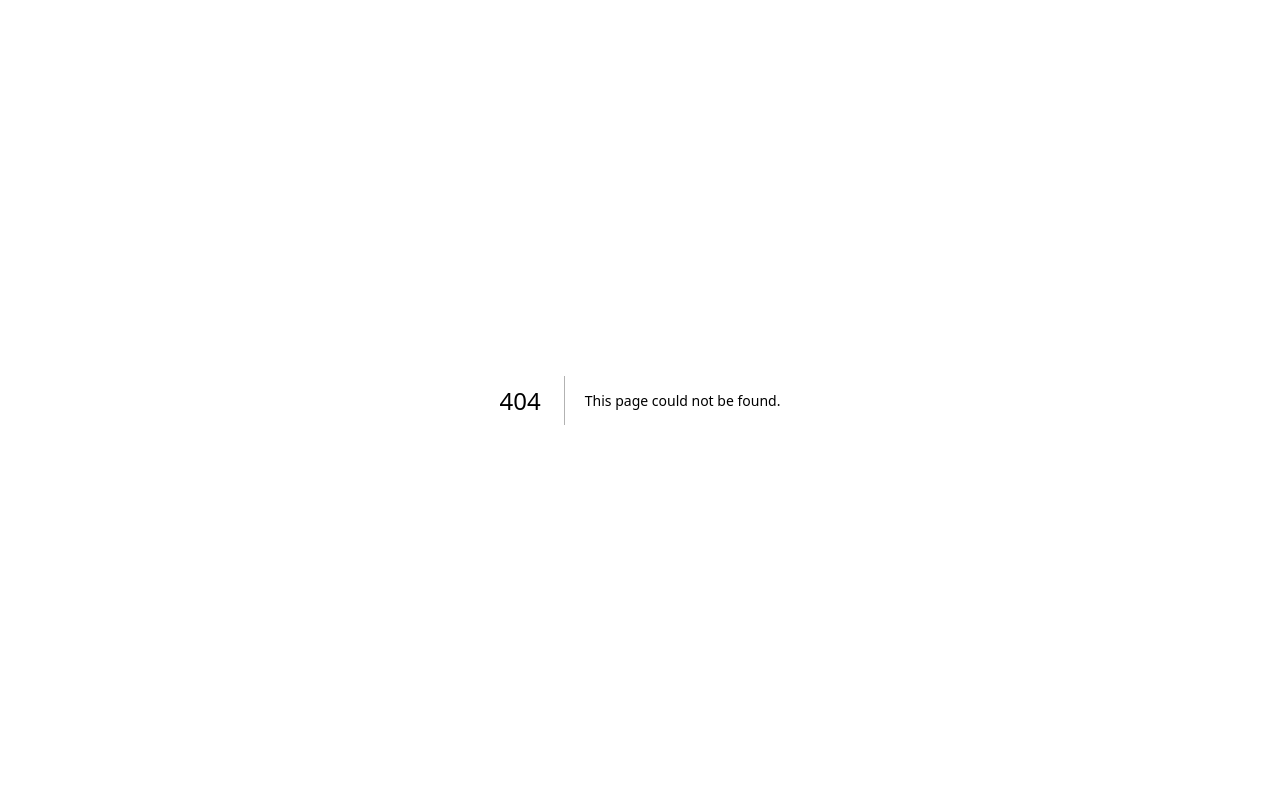
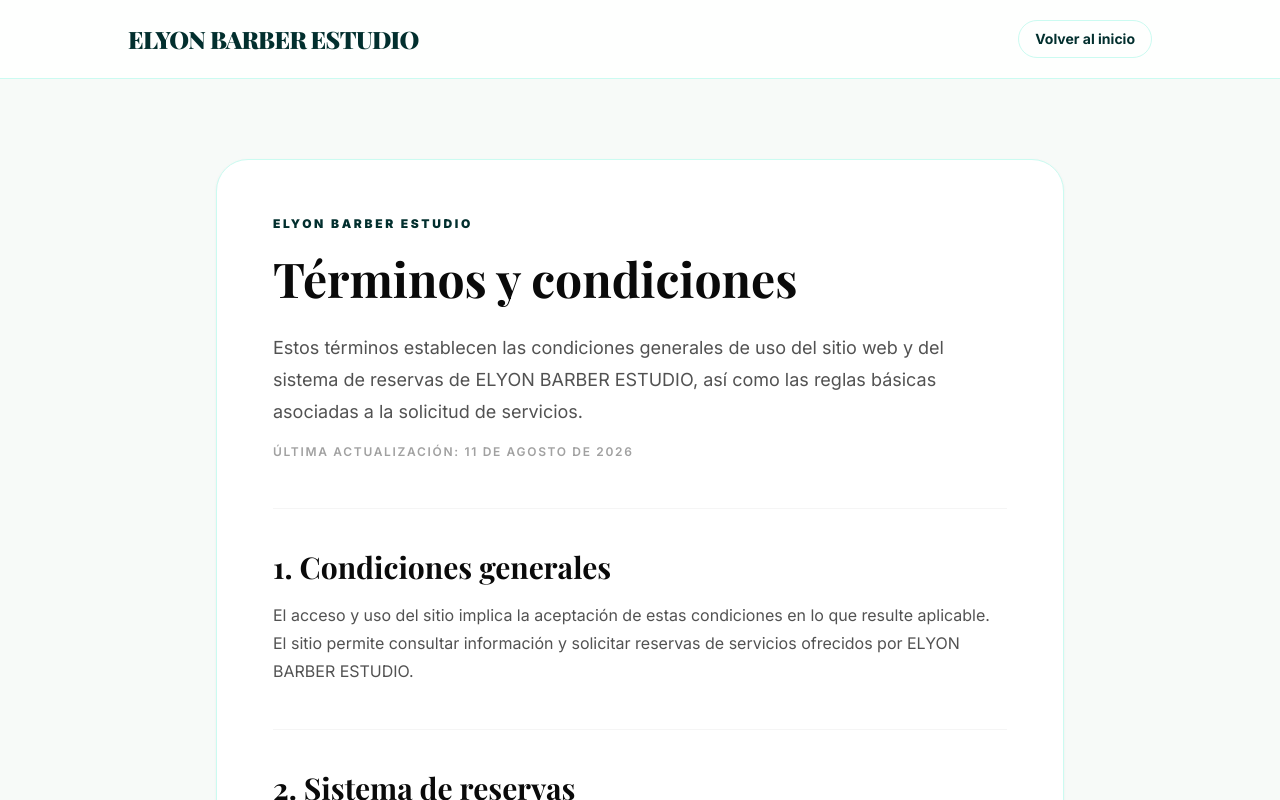
Before and after one commit to OliverDev7/barberElyon, a Next.js app: page /terminos-y-condiciones in a window 1280 px wide. Before the commit this address had no page. Shown: the top 800 px of the page. Built offline with nearby package versions, Linux system fonts and the light colour scheme; a web font is replaced by a local one.

Commit message:
feat(legal): add terms and conditions page

```diff
--- /dev/null
+++ b/src/app/terminos-y-condiciones/page.tsx
@@ -0,0 +1,17 @@
+import { LegalPage } from "@/components/LegalPage";
+
+export const metadata = { title: "Términos y condiciones | ELYON BARBER ESTUDIO", description: "Términos y condiciones del sitio y sistema de reservas de ELYON BARBER ESTUDIO." };
+
+export default function TerminosYCondicionesPage() {
+  return <LegalPage title="Términos y condiciones" intro="Estos términos establecen las condiciones generales de uso del sitio web y del sistema de reservas de ELYON BARBER ESTUDIO, así como las reglas básicas asociadas a la solicitud de servicios." sections={[
+    { title: "Condiciones generales", paragraphs: ["El acceso y uso del sitio implica la aceptación de estas condiciones en lo que resulte aplicable. El sitio permite consultar información y solicitar reservas de servicios ofrecidos por ELYON BARBER ESTUDIO."] },
+    { title: "Sistema de reservas", paragraphs: ["La reserva requiere completar los datos solicitados y seleccionar un servicio, una fecha y un horario que aparezcan disponibles. El sistema valida la disponibilidad al momento de recibir la solicitud.", "Una vez creada correctamente, la reserva queda registrada con los datos seleccionados y puede visualizarse en el sistema de administración del estudio."] },
+    { title: "Confirmación de la reserva", paragraphs: ["Cuando la reserva se registra correctamente, el sistema intenta enviar un correo de confirmación a la dirección indicada por el cliente. La ausencia o retraso de un correo no implica por sí sola que los datos almacenados en el sistema hayan desaparecido; la confirmación debe considerarse junto con el resultado de la reserva mostrado por el sitio."] },
+    { title: "Cancelaciones y modificaciones", paragraphs: ["Las reglas de cancelación o modificación pueden depender de las funciones disponibles y de las condiciones operativas del estudio. Cuando el sitio no disponga de una herramienta específica para realizar estos cambios, el cliente deberá utilizar los canales de contacto que se encuentren publicados en el sitio."] },
+    { title: "Horarios y asistencia", bullets: ["El cliente debe revisar cuidadosamente la fecha y hora seleccionadas antes de confirmar.", "Se recomienda asistir con la anticipación razonable que permita una atención ordenada.", "La disponibilidad futura puede cambiar cuando el administrador modifique horarios, bloqueos o servicios.", "Una reserva no autoriza a utilizar el sistema para impedir deliberadamente que otros clientes puedan reservar."] },
+    { title: "Responsabilidades del cliente", paragraphs: ["El cliente debe proporcionar datos correctos y mantenerlos actualizados cuando corresponda. También debe utilizar el sitio y el sistema de reservas de buena fe, respetando las condiciones aquí descritas y evitando acciones que puedan afectar su funcionamiento o la experiencia de otros usuarios."] },
+    { title: "Condiciones de prestación del servicio", paragraphs: ["Los servicios, precios, duraciones y descripciones que se muestran en el sitio corresponden a la configuración vigente del estudio. La administración puede actualizarlos, y el sistema público reflejará la información disponible al momento de la consulta."] },
+    { title: "Uso del sitio", paragraphs: ["El usuario no debe intentar acceder a áreas administrativas, manipular información ajena, explotar vulnerabilidades, introducir contenido malicioso ni interferir con la operación normal de la plataforma. El acceso a las funciones administrativas está reservado para personal autorizado."] },
+    { title: "Disposiciones generales", paragraphs: ["Estas condiciones pueden actualizarse cuando sea necesario para reflejar cambios en el funcionamiento del sitio, el sistema de reservas o la prestación de servicios. La versión publicada en esta página será la referencia vigente para el uso de la plataforma."] },
+  ]} />;
+}
```
